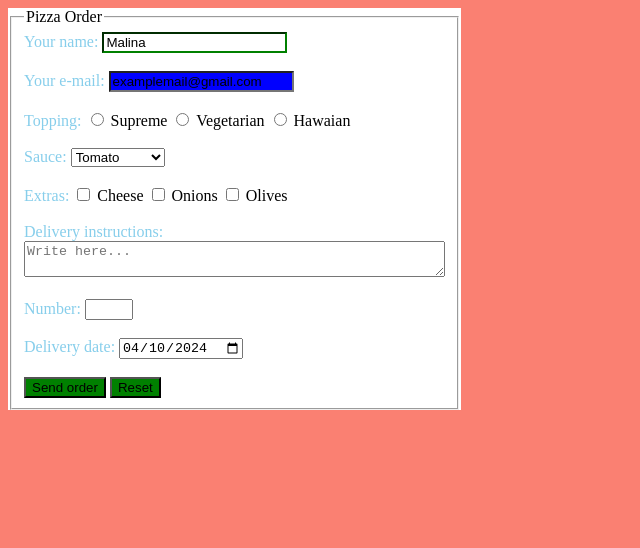
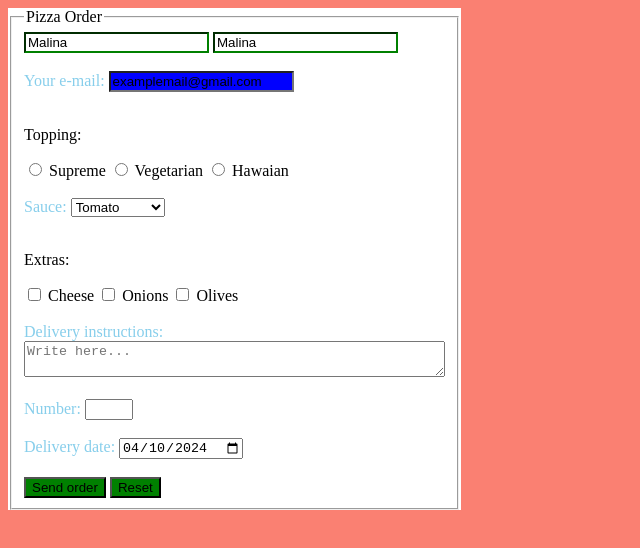
Before and after one commit to sandulachemalina/Wantsome, a plain HTML site: page Tema 4/formulare modificat/index.html in a window 1280 px wide. Shown: the whole page, without its empty margins (0-640 px from the left). Drawn offline with Linux system fonts and the light colour scheme.

Commit message:
Label and input changed

```diff
--- a/Tema 4/formulare modificat/index.html
+++ b/Tema 4/formulare modificat/index.html
@@ -2,12 +2,12 @@
 <html>
     <head>
         <title>Formular</title>
-        <link rel="stylesheet" href="style.css"
+        <link rel="stylesheet" href="style.css">
     </head>
     <body class="body">
         <form class="form">
             <fieldset style="display: inline-block;"><legend>Pizza Order</legend>
-            <label for="your-name">Your name:</label>
+            <input type= "text" id="your-name" name="your-name" value = "Malina" minlength="3" maxlength="10" required placeholder="Your name:"/>
             <input type="text" name="your-name" value="Malina" minlength="3" maxlength="10" required placeholder="Your name"/>
             <br/>
             <br/>
@@ -15,13 +15,13 @@
             <input type="email" name="email" value="examplemail@gmail.com" required placeholder="Your e-mail"/>
             <br/>
             <br/>
-            <label for="topping">Topping:</label>
+            <p>Topping:</p>
             <input type="radio" name="topping" value="Supreme"/> Supreme
             <input type="radio" name="topping" value="Vegetarian"/> Vegetarian
             <input type="radio" name="topping" value="Hawaian"/> Hawaian
             <br/>
             <br/>
-            <label for="sauce">Sauce:</label>
+            <label for="sauce" id="sauce">Sauce:</label>
             <select name="sauce">
                 <option value="tomato">Tomato</option>
                 <option value="cocktail">Cocktail</option>
@@ -29,7 +29,7 @@
             </select>
             <br/>
             <br/>
-            <label for="extras">Extras:</label>
+            <p>Extras:</p>
             <input type="checkbox" name="extras" value="Cheese"/> Cheese
             <input type="checkbox" name="extras" value="Onions"/> Onions
             <input type="checkbox" name="extras" value="Olives"/> Olives
```
